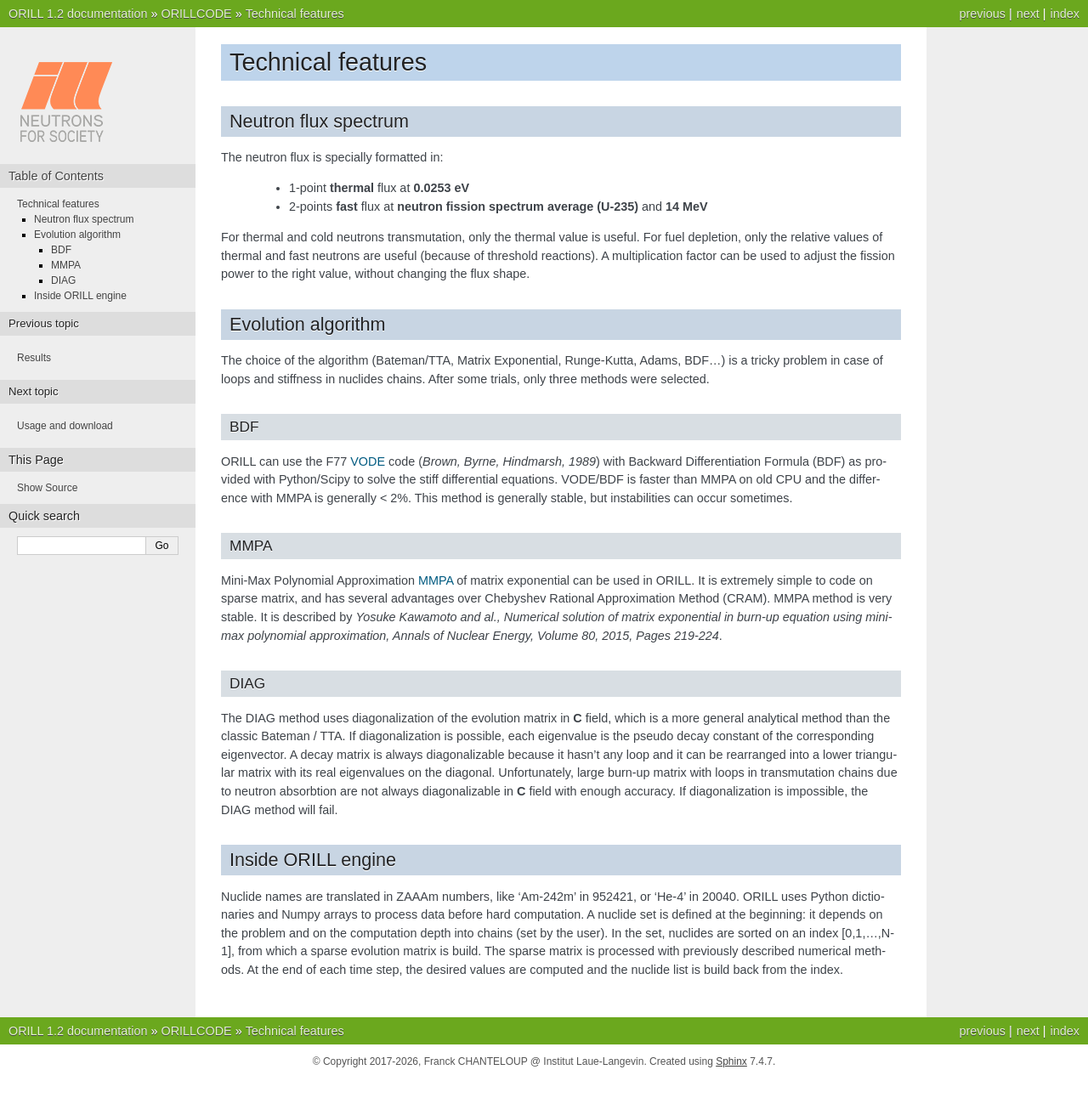
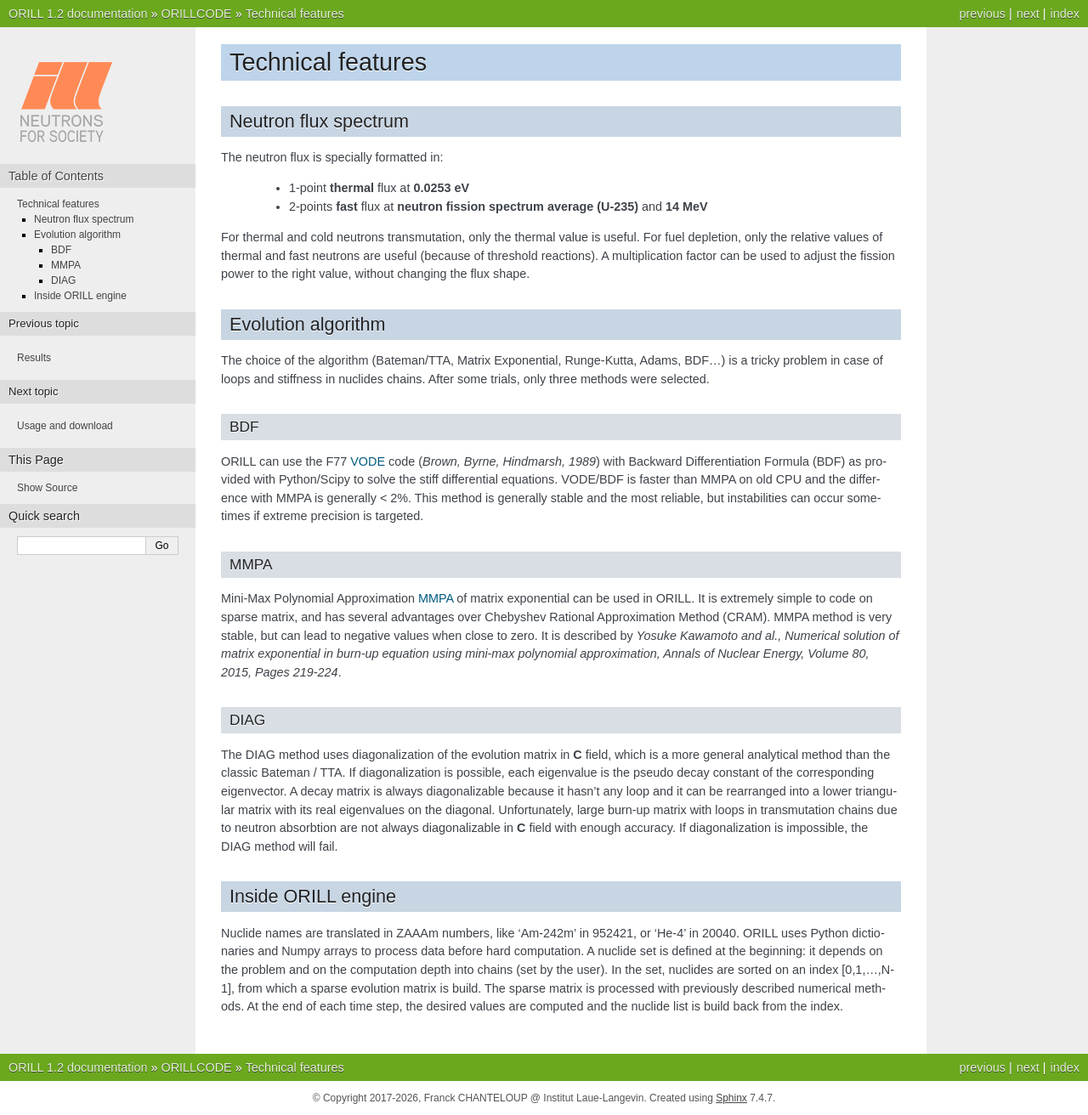
Before and after one commit to orill/orill, a Sphinx documentation site: the page built from docs/orill/techfeatures.rst, in a window 1280 px wide. Shown: the whole page at 85% size. Built offline with Sphinx 7.4.7, drawn with Linux system fonts in a browser that asks for light colours; before the commit the page ends 1269 px from its top, so only the background shows below that.

Commit message:
Update techfeatures.rst

```diff
--- a/docs/orill/techfeatures.rst
+++ b/docs/orill/techfeatures.rst
@@ -26,14 +26,14 @@ BDF
 ORILL can use the F77 `VODE <http://dx.doi.org/10.1137/0910062>`_ code (*Brown, Byrne, Hindmarsh, 1989*) with Backward Differentiation Formula (BDF)
 as provided with Python/Scipy to solve the stiff differential equations.
 VODE/BDF is faster than MMPA on old CPU and the difference with MMPA is generally < 2%.
-This method is generally stable, but instabilities can occur sometimes.
+This method is generally stable and the most reliable, but instabilities can occur sometimes if extreme precision is targeted.
 
 MMPA
 ^^^^
 
 Mini-Max Polynomial Approximation `MMPA <http://dx.doi.org/10.1016/j.anucene.2015.02.015>`_ of matrix exponential can be used in ORILL.
 It is extremely simple to code on sparse matrix, and has several advantages over Chebyshev Rational Approximation Method (CRAM).
-MMPA method is very stable.
+MMPA method is very stable, but can lead to negative values when close to zero.
 It is described by *Yosuke Kawamoto and al.,
 Numerical solution of matrix exponential in burn-up equation using mini-max polynomial approximation,
 Annals of Nuclear Energy, Volume 80, 2015, Pages 219-224*.
```
